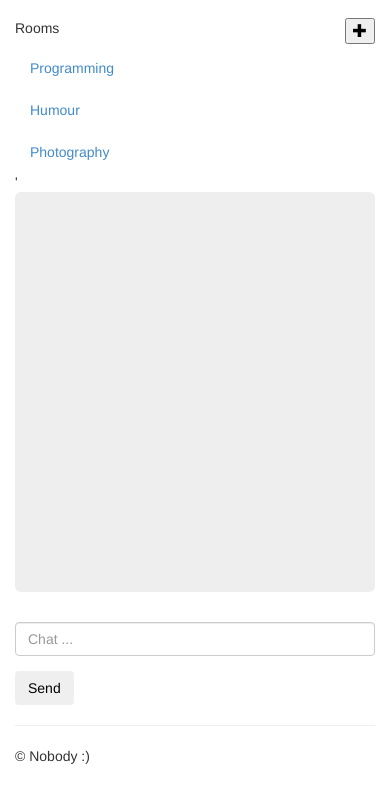
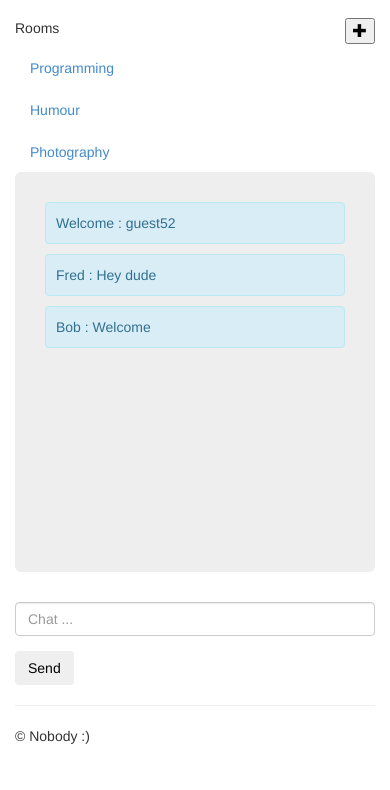
Before and after one commit to mikfreeman/chatme_kafka, a plain HTML site: page index.html in a window 390 px wide. Shown: the part 54-844 px from the top of the page. Drawn offline with Linux system fonts and the light colour scheme.

Commit message:
added messgaes

```diff
--- a/index.html
+++ b/index.html
@@ -82,6 +82,7 @@
       <script src="scripts/vendor/angular-route.min.js"></script>
       <script src="scripts/app.js"></script>
       <script src="scripts/controllers/home.js"></script>
+      <script src="scripts/controllers/chat.js"></script>
 
     </body>
     </html>
--- /dev/null
+++ b/scripts/controllers/chat.js
@@ -0,0 +1,15 @@
+'use strict';
+
+angular.module('chatme.controllers')
+  .controller('ChatController',
+    ['$scope',
+      function($scope) {
+      	$scope.messages = [{
+      		'text' : 'Welcome : guest52'
+
+      	},{
+      		'text' : 'Fred : Hey dude'
+      	},{
+      		'text' : 'Bob : Welcome'
+      	}]
+  }]);
--- a/views/home.html
+++ b/views/home.html
@@ -1,12 +1,13 @@
-<div class="row" ng-controller="HomeController">
-  <div class="col-md-3">
+<div class="row">
+  <div class="col-md-3" ng-controller="HomeController">
     <ul id="roomsList" class="nav nav-pills nav-stacked">
       <li style="margin-bottom:10px">Rooms<button class="btn-mini pull-right"  href="#createRoomModal" data-toggle="modal"><span class="glyphicon glyphicon-plus"></span></button></li>
-      <li ng-repeat="room in rooms"><a href="#">{{room.label}}</a></li>'
+      <li ng-repeat="room in rooms"><a href="#">{{room.label}}</a></li>
     </ul>
   </div>
-  <div class="col-md-9">
+  <div class="col-md-9" ng-controller="ChatController">
     <div class="jumbotron message-area" style="font-size : 14px">
+      <div ng-repeat="message in messages" class='alert alert-info' style='padding : 5px;padding-left: 10px;margin-bottom : 10px'>{{message.text}}</div>
     </div>
     <form class="form-inline" role="form">
       <div class="form-group">
```
